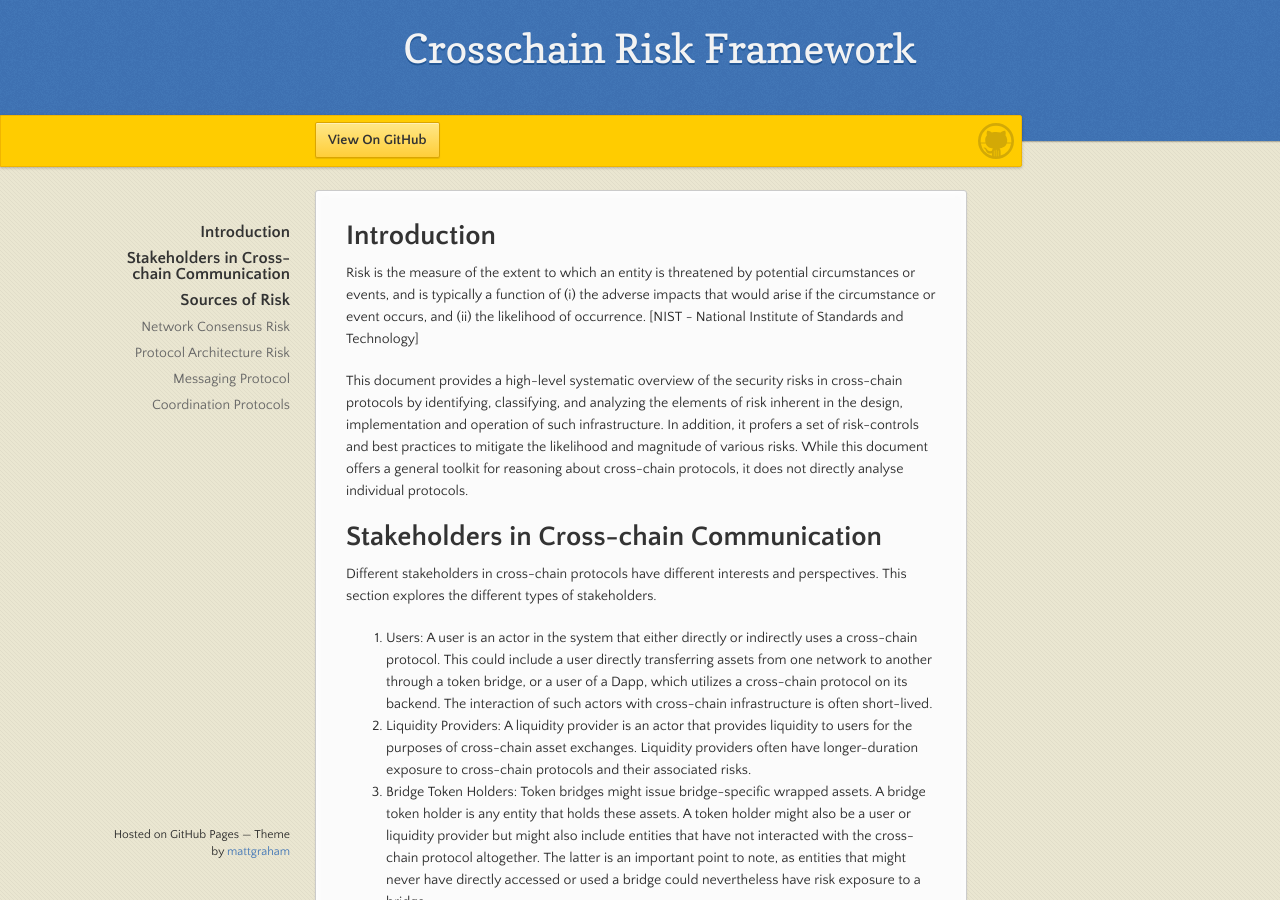
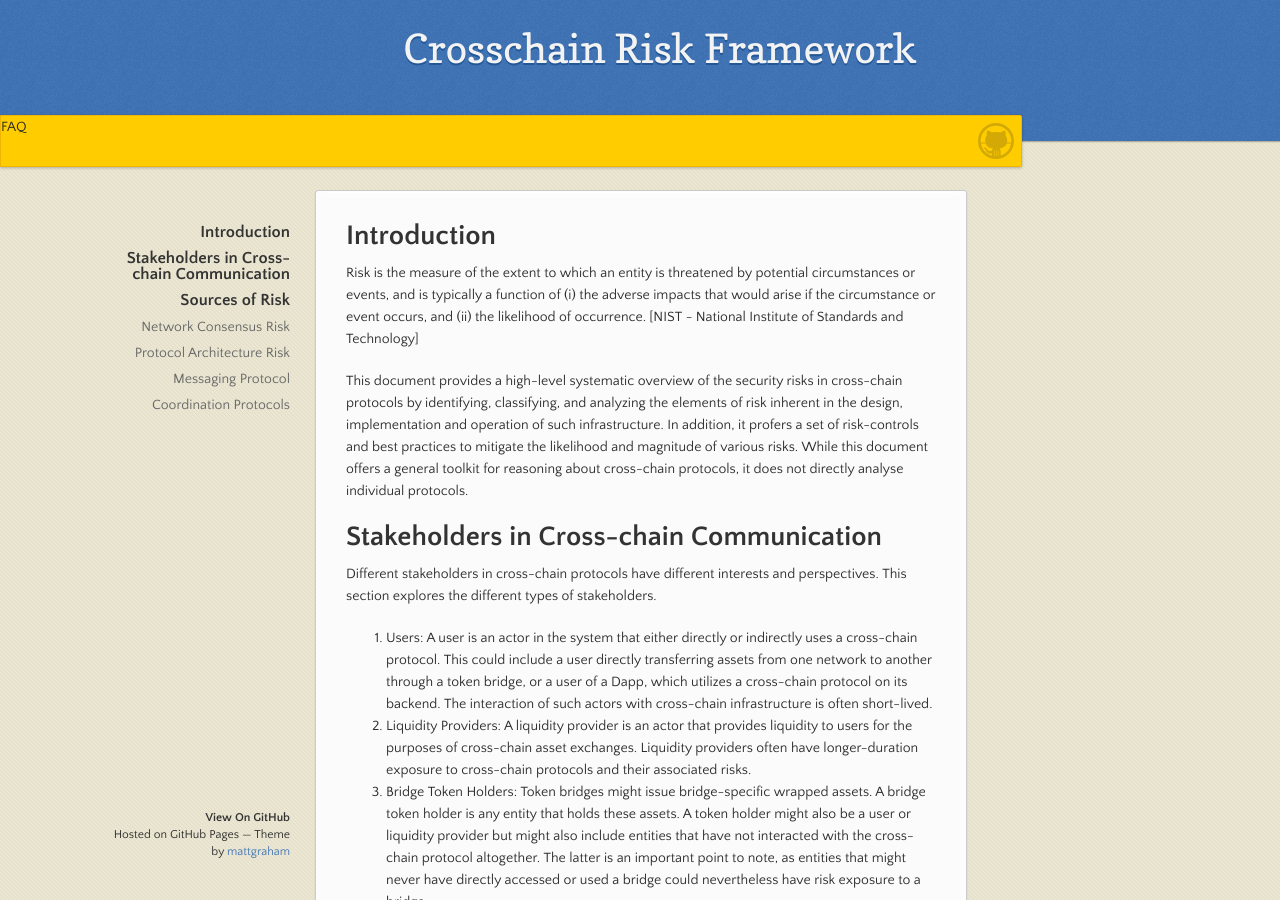
Before and after one commit to CrosschainRiskFramework/CrosschainRiskFramework.github.io, a Jekyll site: the page built from index.md, in a window 1280 px wide and 900 px high. Built offline with Jekyll 4.4.1, drawn with Linux system fonts in a browser that asks for light colours; the repository's description, which GitHub fills in, is left out.

Commit message:
Change banner

```diff
--- a/_layouts/default.html
+++ b/_layouts/default.html
@@ -23,18 +23,9 @@
       </header>
 
       <div id="banner">
+          FAQ
         <span id="logo"></span>
 
-        <a href="{{ site.github.repository_url }}" class="button fork"><strong>View On GitHub</strong></a>
-        {% if site.show_downloads %}
-          <div class="downloads">
-            <span>Downloads:</span>
-            <ul>
-              <li><a href="{{ site.github.zip_url }}" class="button">ZIP</a></li>
-              <li><a href="{{ site.github.tar_url }}" class="button">TAR</a></li>
-            </ul>
-          </div>
-        {% endif %}
       </div><!-- end banner -->
 
     <div class="wrapper">
@@ -46,10 +37,10 @@
 
       </section>
       <footer>
-        {% if site.github.is_project_page %}
-          <p>Project maintained by <a href="{{ site.github.owner_url }}">{{ site.github.owner_name }}</a></p>
-        {% endif %}
-        <p><small>Hosted on GitHub Pages &mdash; Theme by <a href="https://twitter.com/mattgraham">mattgraham</a></small></p>
+        <p><small>
+            <a href="{{ site.github.repository_url }}"><strong>View On GitHub</strong></a>
+            <br>
+            Hosted on GitHub Pages &mdash; Theme by <a href="https://twitter.com/mattgraham">mattgraham</a></small></p>
       </footer>
     </div>
   </body>
```
